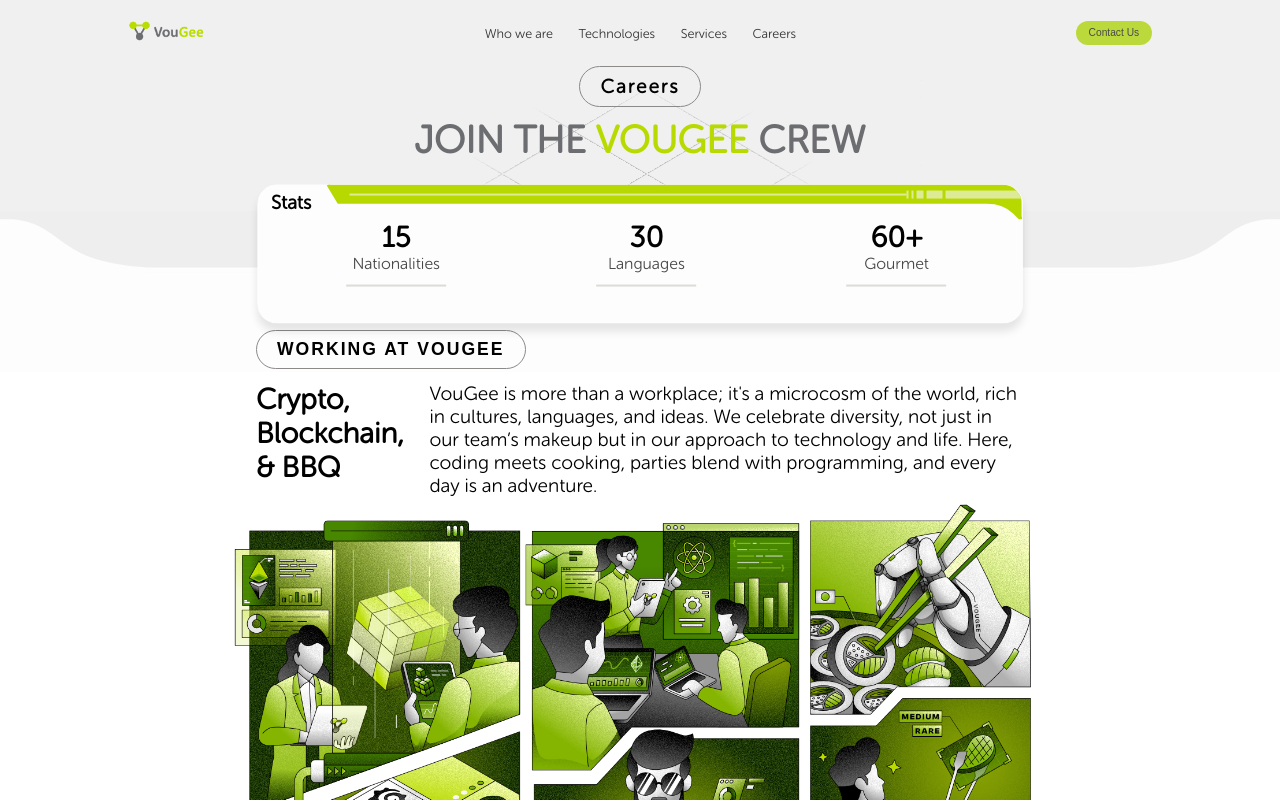
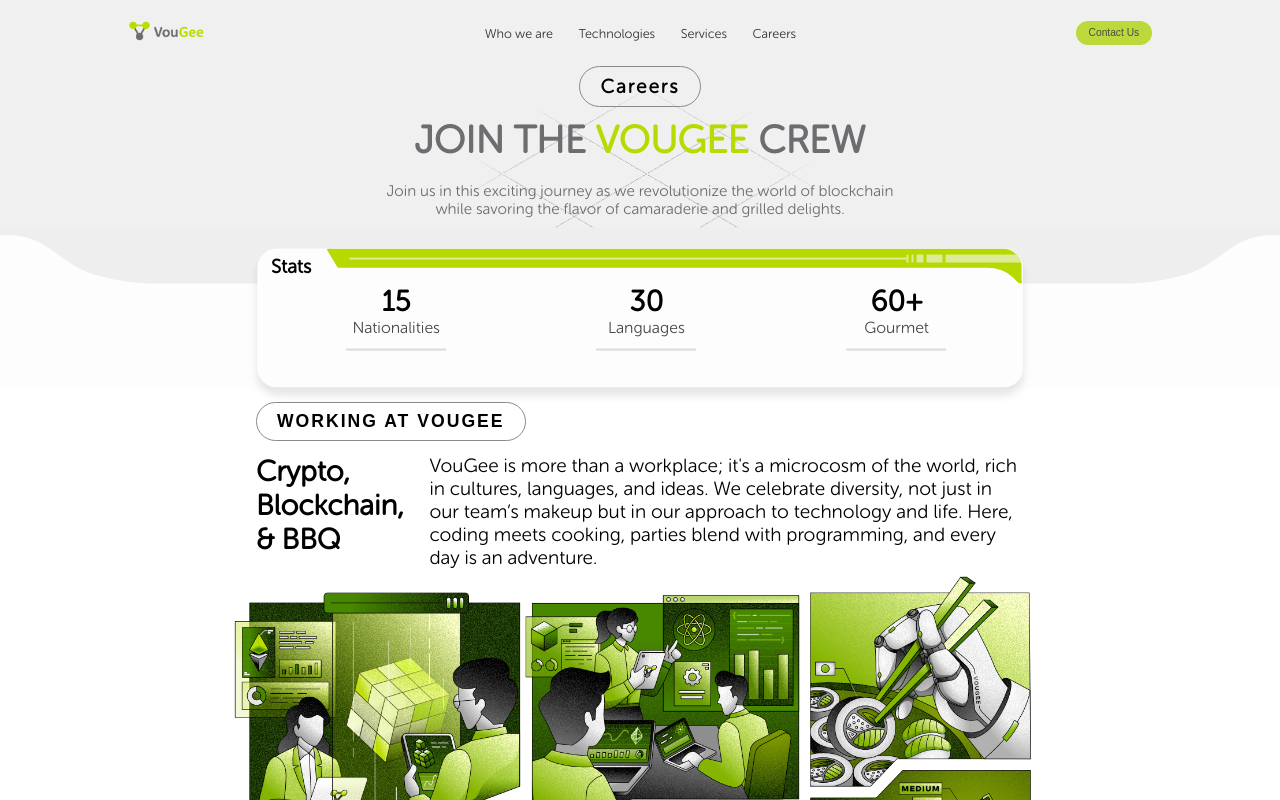
Before and after one commit to Sara-Hzs/vougee-web, a Next.js app: page /jobs in a window 1280 px wide. Built offline with nearby package versions, Linux system fonts and the light colour scheme.

Commit message:
new edits

```diff
--- a/components/ComicBanner/ComicBanner.css
+++ b/components/ComicBanner/ComicBanner.css
@@ -7,7 +7,7 @@
   padding-bottom: 9vw;
   font-family: "MuseoSansRounded", "Inter", sans-serif;
   z-index: 1;
-  margin-top: 1rem;
+  margin-top: 2rem;
 }
 .ComicBanner .workBtn {
   align-self: flex-start;
@@ -78,12 +78,17 @@
 }
 @media screen and (min-width: 769px) and (max-width: 1370px) {
   .ComicBanner {
-    margin-top: 0.5rem;
+    margin-top: 5rem;
   }
 }
 @media screen and (min-width: 1540px) {
   .ComicBanner {
-    margin-top: 5rem;
+    margin-top: 7rem;
+  }
+}
+@media screen and (min-width: 3000px) {
+  .ComicBanner {
+    margin-top: 10rem;
   }
 }
 
--- a/components/ComicBanner/ComicBanner.scss
+++ b/components/ComicBanner/ComicBanner.scss
@@ -8,7 +8,7 @@
   padding-bottom: 9vw;
   font-family: "MuseoSansRounded", "Inter", sans-serif;
   z-index: 1;
-  margin-top: 1rem;
+  margin-top: 2rem;
   .workBtn{
     align-self: flex-start;
     margin: 0 0 1vw 20vw;
@@ -84,11 +84,16 @@
 }
 @media screen and (min-width: 769px) and (max-width: 1370px) {
   .ComicBanner {
-    margin-top: 0.5rem;
+    margin-top: 5rem;
   }
 }
 @media screen and (min-width: 1540px) {
   .ComicBanner {
-    margin-top: 5rem;
+    margin-top: 7rem;
   }
 }
+@media screen and (min-width: 3000px) {
+  .ComicBanner {
+    margin-top: 10rem;
+  }
+}
--- a/components/EmpCount/EmpCount.scss
+++ b/components/EmpCount/EmpCount.scss
@@ -10,12 +10,12 @@
   left: 0;
   z-index: 1;
   width: 100%;
-  top: clamp(14%, 16vw, 20%);
+  top: clamp(14%, 16vw, 22%);
   padding-top: 4vw;
 }
 .StatsContainer {
   position: absolute;
-  top: clamp(25%, 26vw, 30%);
+  top: clamp(25%, 26vw, 38%);
   left: 50%;
   transform: translate(-50%, -40%);
   width: 92%;
@@ -37,7 +37,7 @@
   flex-wrap: wrap;
   width: 65%;
   height: auto;
-  max-height: 200px;
+  max-height: 220px;
   border-radius: 20px;
   position: relative;
   border-top: none;
--- a/utils/constants.js
+++ b/utils/constants.js
@@ -214,6 +214,7 @@
              'Ensuring security aspects are covered at all levels.',
              'Taking on the role of product responsibility, regularly improving the product, and deploying updates accordingly.',
              'Handling documentation and release management.'
+
         ]
     }
 ]
```
Also changed, not shown: components/Footer/Footer.jsx (line endings or trailing spaces). Lines whose indentation alone changed are shown as unchanged.
